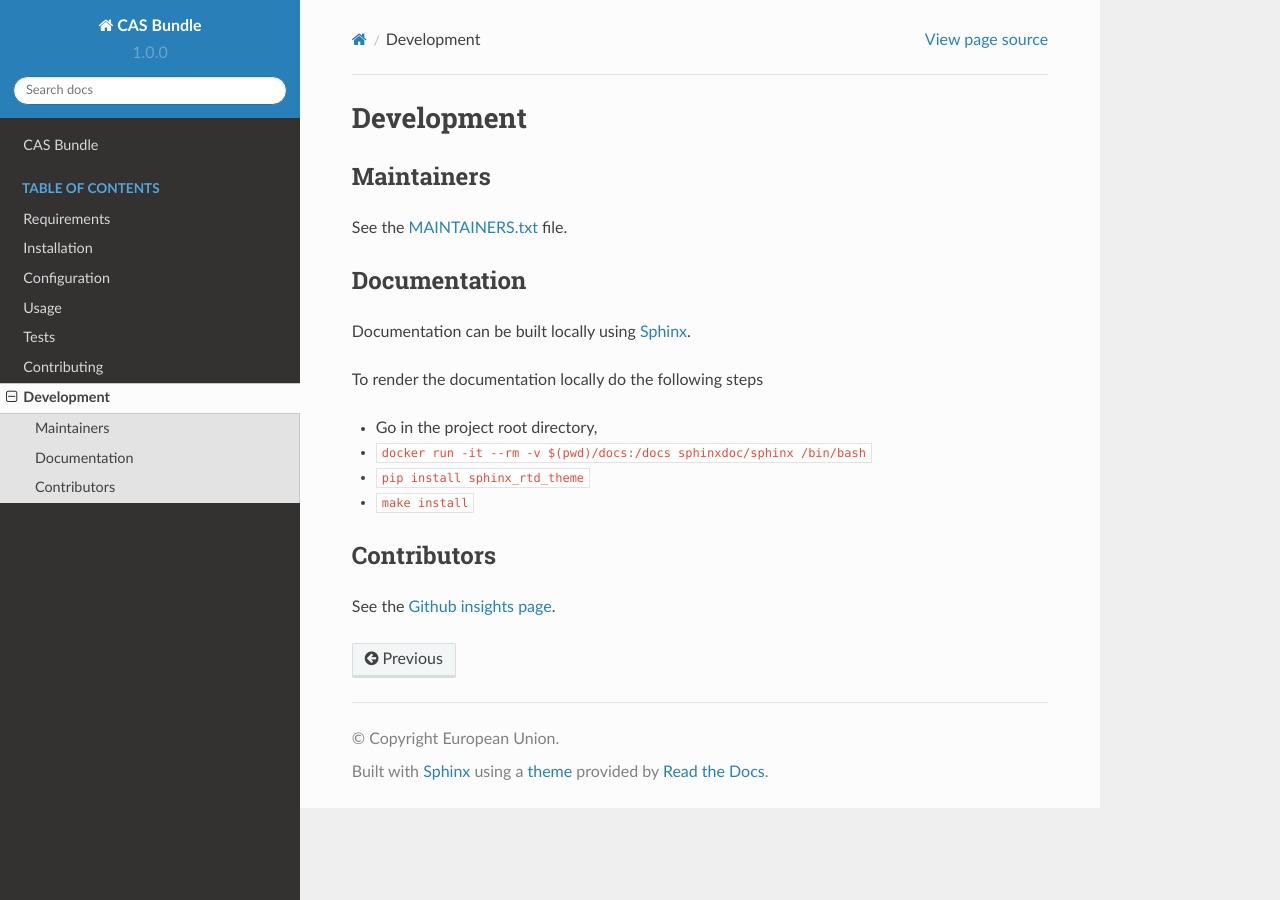
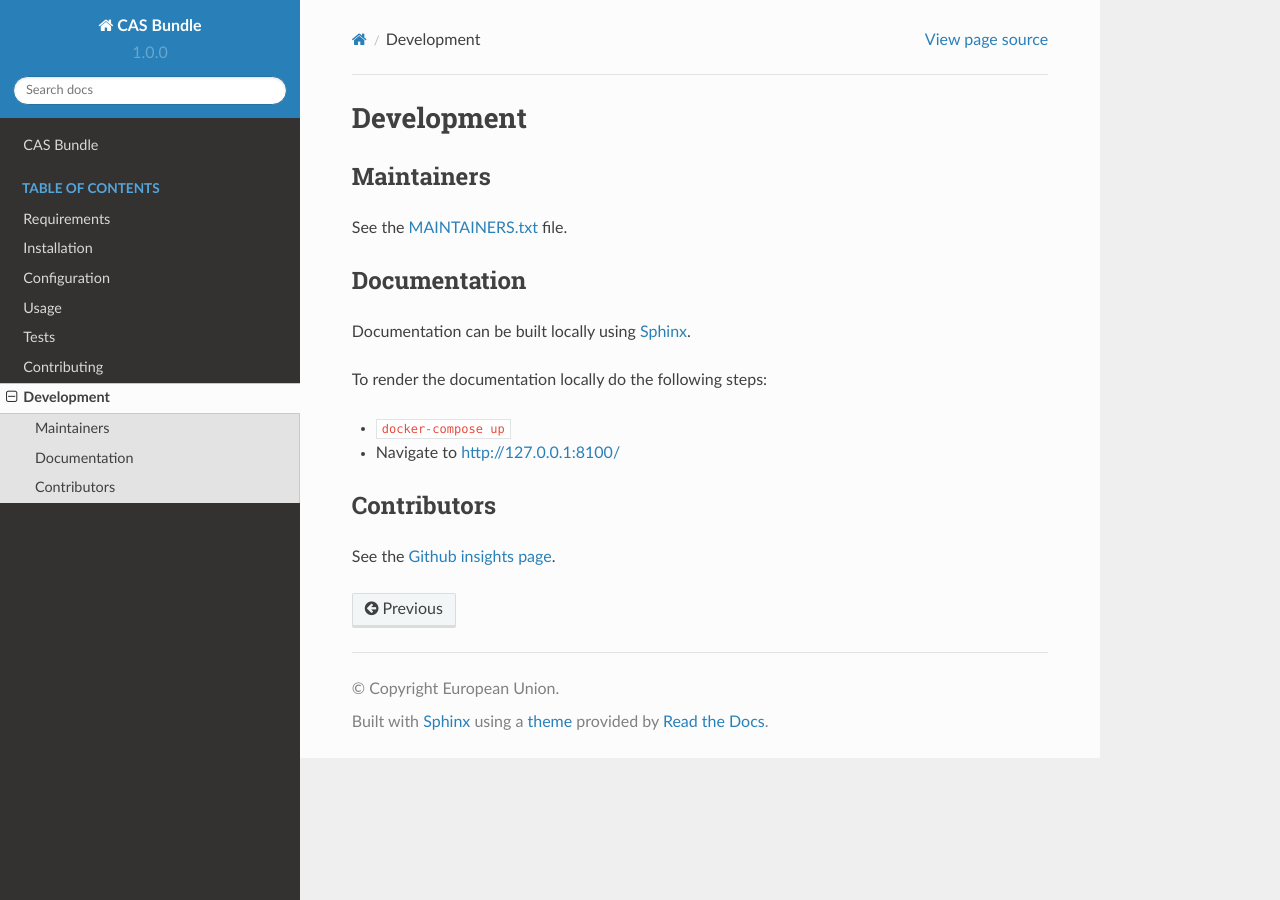
Before and after one commit to ecphp/cas-bundle, a Sphinx documentation site: the page built from docs/pages/development.rst, in a window 1280 px wide. Built offline with Sphinx 7.4.7 and the Read the Docs theme 2.0.0, drawn with Linux system fonts in a browser that asks for light colours.

Commit message:
Use Docker Compose to build a live documentation server.

```diff
--- a/docs/pages/development.rst
+++ b/docs/pages/development.rst
@@ -13,12 +13,10 @@ Documentation
 
 Documentation can be built locally using `Sphinx`_.
 
-To render the documentation locally do the following steps
+To render the documentation locally do the following steps:
 
-* Go in the project root directory,
-* ``docker run -it --rm -v $(pwd)/docs:/docs sphinxdoc/sphinx /bin/bash``
-* ``pip install sphinx_rtd_theme``
-* ``make install``
+* ``docker-compose up``
+* Navigate to `http://127.0.0.1:8100/`_
 
 Contributors
 ------------
@@ -28,3 +26,4 @@ See the `Github insights page`_.
 .. _MAINTAINERS.txt: https://github.com/ecphp/cas-bundle/blob/master/MAINTAINERS.txt
 .. _Github insights page: https://github.com/ecphp/cas-bundle/graphs/contributors
 .. _Sphinx: https://www.sphinx-doc.org/
+.. _http://127.0.0.1:8100/: http://127.0.0.1:8100/
```
Also changed, not shown: docker-compose.yaml (added, +10 -0 lines), 2 other files.
